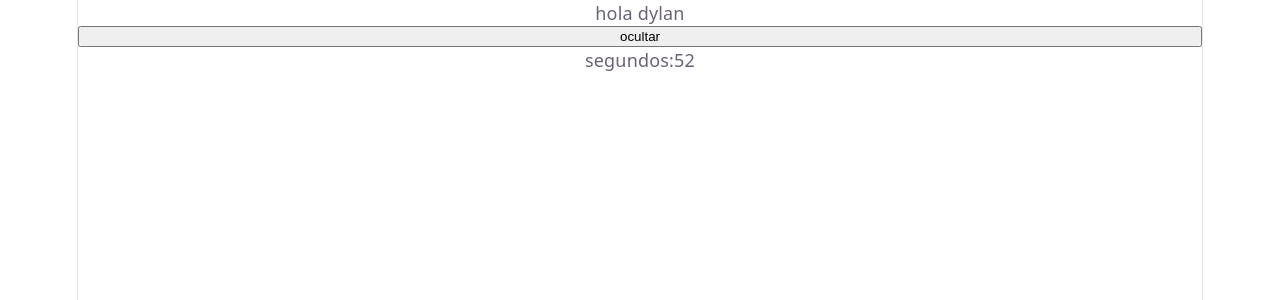
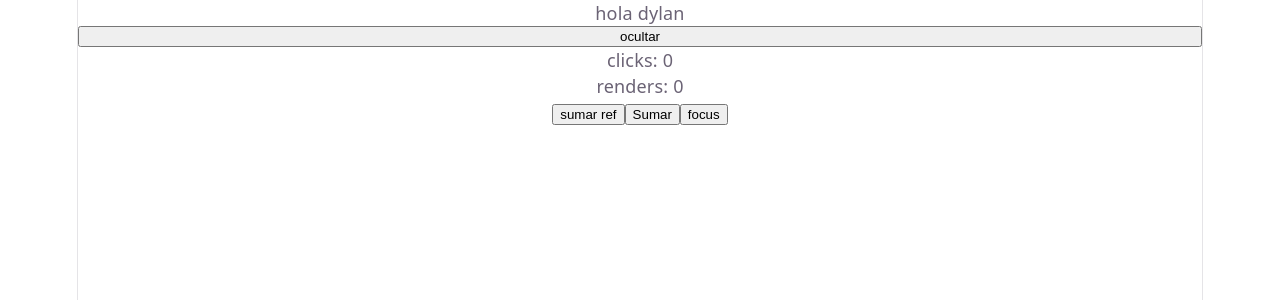
Before and after one commit to dylanrosas2211-bot/programacion-web, a React (Vite) app in the folder clase-11/: page / in a window 1280 px wide. Shown: the top 300 px of the page. Built offline with nearby package versions, Linux system fonts and the light colour scheme.

Commit message:
termine el ejercicio 2

```diff
--- a/clase-11/src/App.jsx
+++ b/clase-11/src/App.jsx
@@ -1,6 +1,7 @@
 import { useState } from 'react'
 import './App.css'
 import Reloj from './componentes/reloj'
+import ClicksYRenders from './componentes/clickYrender'
 
 function App() {
   const [abierto,setAbierto] = useState(true)
@@ -16,9 +17,9 @@ function App() {
         ocultar
       </button>
       {
-        abierto ? <Reloj/> : ""
+        // abierto ? <Reloj/> : ""
       }
-
+      <ClicksYRenders />
     </>
   )
 }
--- /dev/null
+++ b/clase-11/src/componentes/clickYrender.jsx
@@ -0,0 +1,27 @@
+import { useRef, useState } from "react"
+
+export default function ClicksYRenders() {
+  const [clicks, setClicks] = useState(0);
+  const renders = useRef(0);
+
+  console.log(renders.current)
+
+  function enfocar() {
+    renders.current += 1;
+    console.log("Valor actual en el ref:", intentosRef.current);
+  }
+
+  function manejarEstado() {
+    setClicks(clicks + 1 )
+  }
+
+  return (
+    <div>
+      <p>clicks: {clicks}</p>
+      <p>renders: { renders.current }</p>
+      <button onClick={() => renders.current ++ }>sumar ref</button>
+      <button onClick={manejarEstado}>Sumar</button>
+      <button onClick={enfocar}>focus</button>
+    </div>
+  )
+}
```
